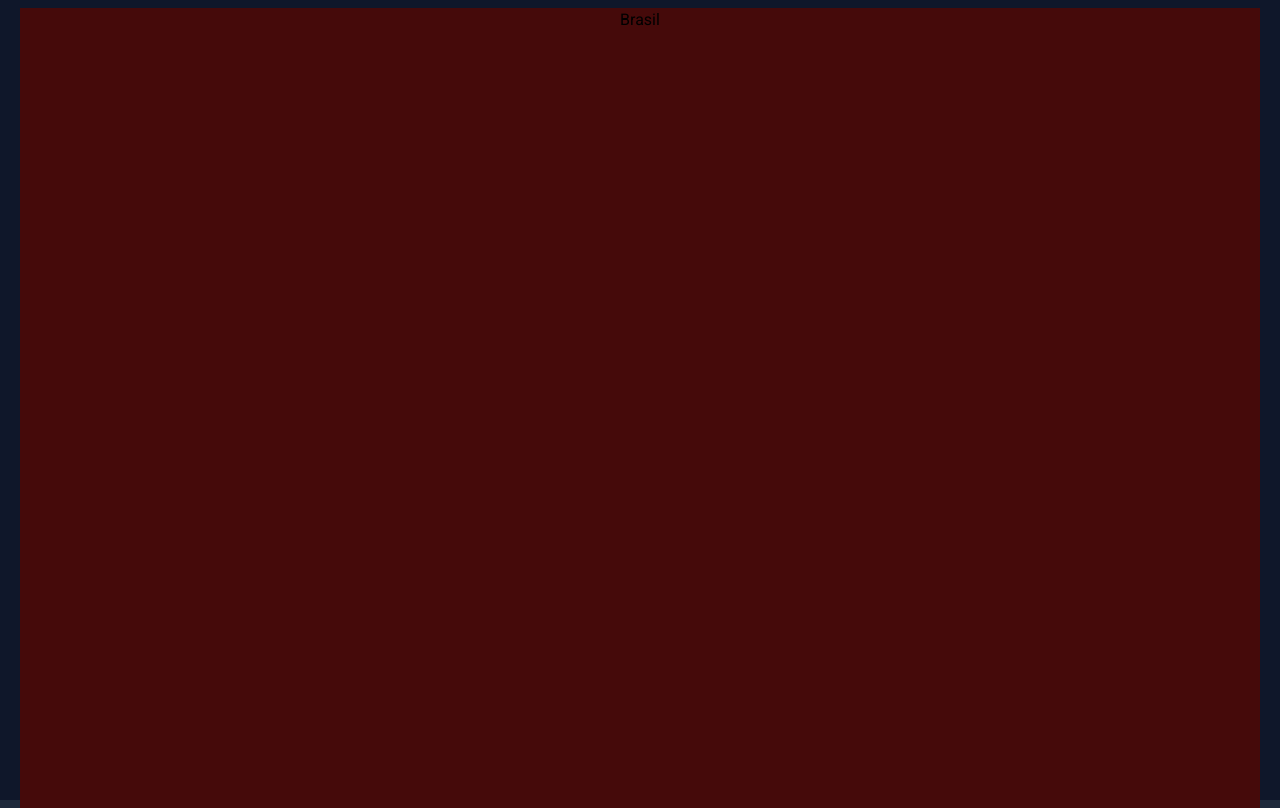
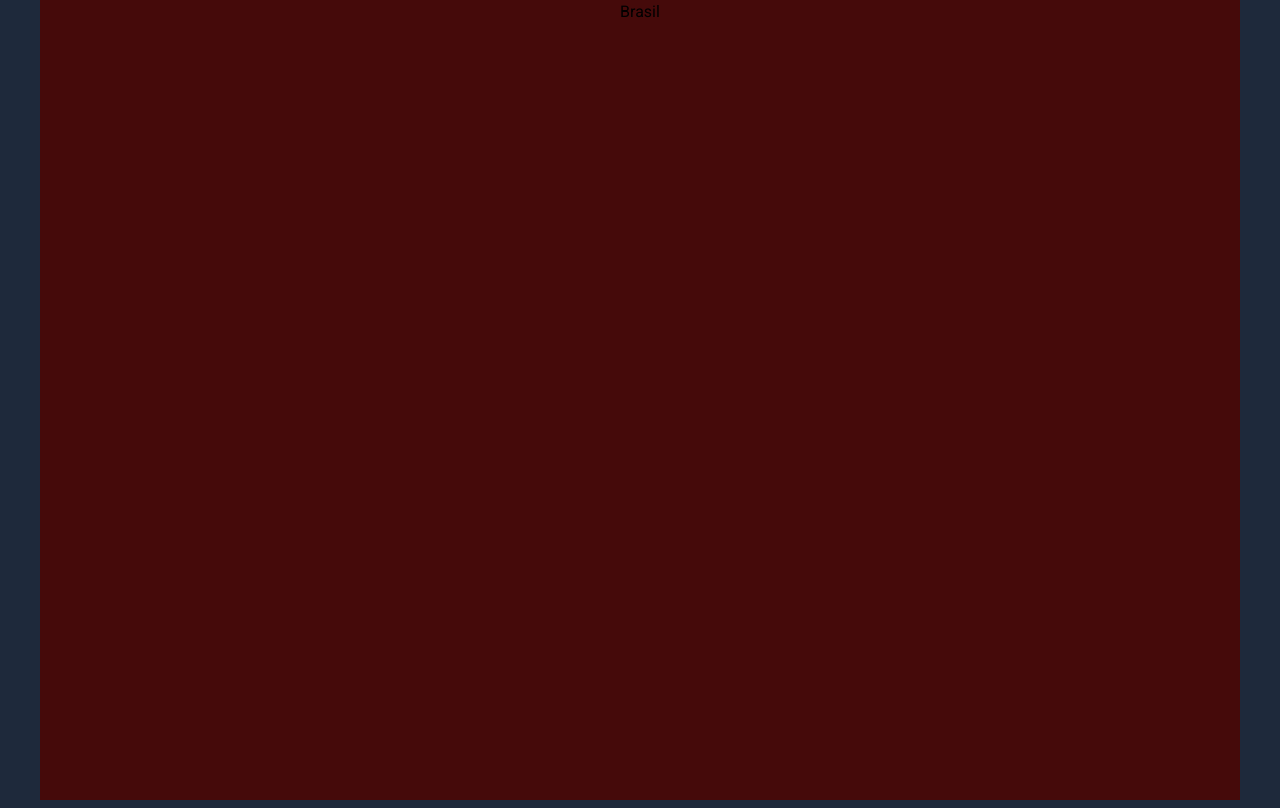
Before and after one commit to andre-albuquerque01/social-for-business, a Next.js app in the folder interface/: page /dashboard in a window 1280 px wide. Built offline with nearby package versions, Linux system fonts and the light colour scheme.

Commit message:
feat: create new page

```diff
--- a/interface/src/app/(dashboard)/layout.tsx
+++ b/interface/src/app/(dashboard)/layout.tsx
@@ -4,14 +4,10 @@ import { Metadata } from 'next'
 export const metadata: Metadata = {
   title: {
     template: '%s',
-    default: 'TUTU food',
+    default: 'Dashboard',
   },
 }
 
 export default function Dashboard({ children }: { children: ReactNode }) {
-  return (
-    <div className="mx-auto md:px-5 py-2 w-full h-screen max-w-[1600px] bg-slate-900">
-      {children}
-    </div>
-  )
+  return <div className="mx-auto h-screen max-w-[1200px]">{children}</div>
 }
```
